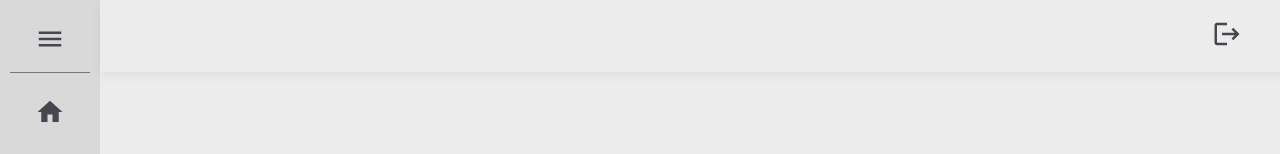
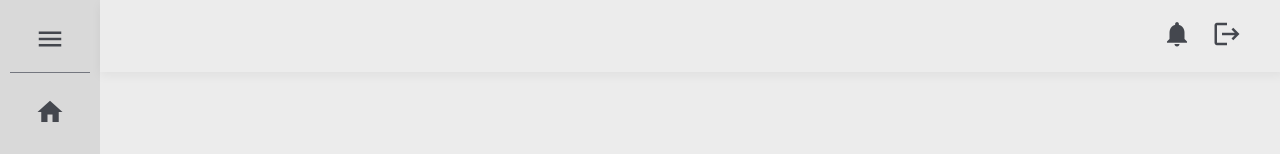
Before and after one commit to DerekLin86/light-control-management, an Angular app: page / in a window 1280 px wide. Shown: the top 154 px of the page. Built offline with nearby package versions, Linux system fonts and the light colour scheme.

Commit message:
Add notification icon on the header.

```diff
--- a/src/app/layout/header/header.component.html
+++ b/src/app/layout/header/header.component.html
@@ -1,6 +1,9 @@
 <div>{{ path() }}</div>
 
 <div class="tools-container">
+  <button mat-icon-button matTooltip="Notifications">
+    <mat-icon Outlined>notifications</mat-icon>
+  </button>
   <button mat-icon-button matTooltip="Log Out">
     <mat-icon Outlined>logout</mat-icon>
   </button>
```
